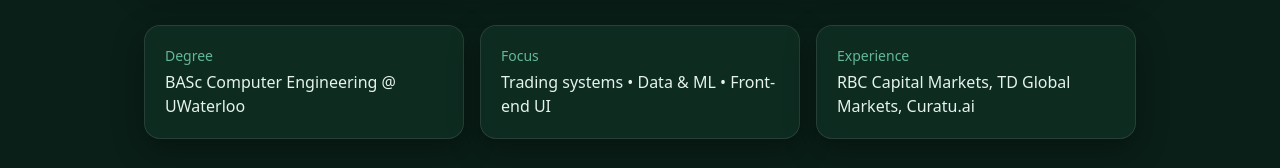
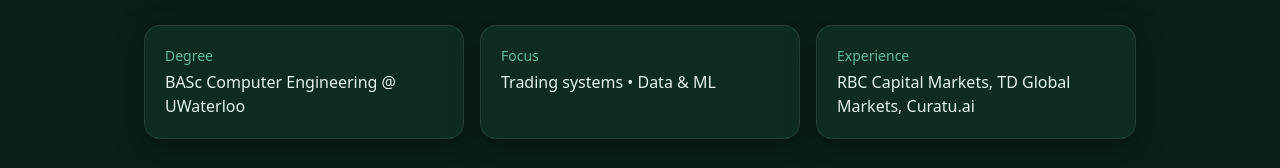
Before and after one commit to angel-musa/angelmusa, a Next.js app: page / in a window 1280 px wide. Shown: the part 412-580 px from the top of the page. Built offline with nearby package versions, Linux system fonts and the light colour scheme.

Commit message:
Main page changes

```diff
--- a/app/page.tsx
+++ b/app/page.tsx
@@ -34,7 +34,7 @@
       <section className="grid sm:grid-cols-3 gap-4">
         {[
           { k: "Degree", v: "BASc Computer Engineering @ UWaterloo" },
-          { k: "Focus", v: "Trading systems • Data & ML • Front-end UI" },
+          { k: "Focus", v: "Trading systems • Data & ML" },
           { k: "Experience", v: "RBC Capital Markets, TD Global Markets, Curatu.ai" },
         ].map((s) => (
           <div key={s.k} className="card p-5">
```
